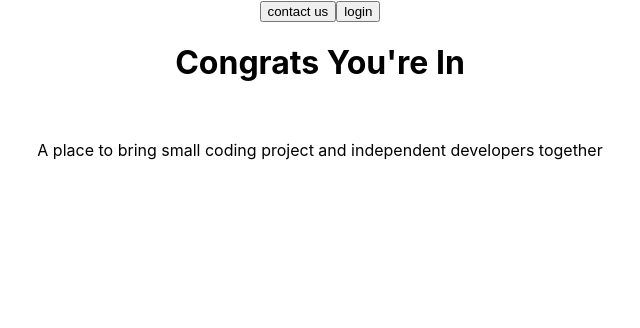
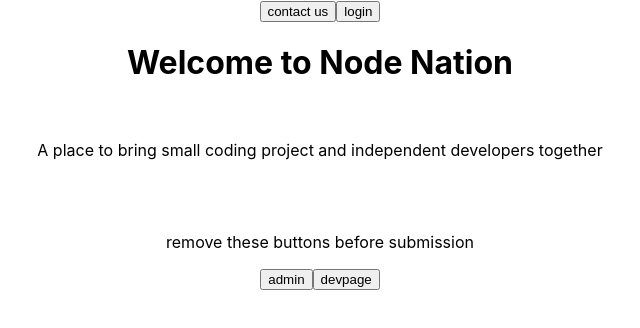
Before and after one commit to GWeightman/CNfull_stack_proto, a React (Create React App) app in the folder frontend/: page / in a window 1280 px wide. Shown: the top 328 px of the page, without its empty margins (320-960 px from the left). Built offline with nearby package versions, Linux system fonts and the light colour scheme.

Commit message:
new pages added

```diff
--- a/frontend/src/App.js
+++ b/frontend/src/App.js
@@ -5,6 +5,8 @@ import Login from './components/login'
 import Signup from './components/signup'
 import Home from './components/home';
 import Contact from './components/contact';
+import Admin from './components/admin'
+import Devpage from './components/devpage';
 
 const App = () => {
   const [username, setUsername] = useState();
@@ -22,6 +24,8 @@ const App = () => {
           <Route path='login' element={<Login setUsername={setUsername} setPassword={setPassword}/>}/>
           <Route path='signup' element={<Signup username={username} setUsername={setUsername} password={password} setPassword={setPassword} fname={fname} setFname={setFname} sname={sname} setSname={setSname} email={email} setEmail={setEmail}/>}/>
           <Route path='contact' element={<Contact/>}/>
+          <Route path='admin' element={<Admin/>}/>
+          <Route path='devpage' element={<Devpage/>}/>
         </Routes>
       </BrowserRouter>
 
--- /dev/null
+++ b/frontend/src/components/admin.js
@@ -0,0 +1,13 @@
+const Admin = () => {
+    return(
+        <div>
+            <h1>This is the admin page</h1>
+            <br/>
+            <p>this is where the jobs get posted</p>
+            <br/>
+            <button>to developer details</button>
+        </div>
+    )
+}
+
+export default Admin
--- /dev/null
+++ b/frontend/src/components/devpage.js
@@ -0,0 +1,14 @@
+const Devpage = () => {
+    return(
+        <div>
+            <h1>this is the dev page</h1>
+            <br/>
+            <p>this is where the accepted jobs go</p>
+            <br/>
+            <button>posted jobs</button>
+            <button>edit profile</button>
+        </div>
+    )
+}
+
+export default Devpage
--- a/frontend/src/components/home.js
+++ b/frontend/src/components/home.js
@@ -7,13 +7,26 @@ const Home = () => {
         window.location.href = "/login"
     }
 
+    const admin_button = () => {
+        window.location.href = "/admin"
+    }
+
+    const dev_button = () => {
+        window.location.href = "/devpage"
+    }
+
     return(
         <div>
             <button onClick={contact_button}>contact us</button>
             <button onClick={login_button}>login</button>
-            <h1>Congrats You're In</h1>
+            <h1>Welcome to Node Nation</h1>
             <br/>
             <p>A place to bring small coding project and independent developers together</p>
+            <br/>
+            <br/>
+            <p>remove these buttons before submission</p>
+            <button onClick={admin_button}>admin</button>
+            <button onClick={dev_button}>devpage</button>
         </div>
     )
 }
```
Also changed, not shown: 2 other files (tests, documents, lock files or other folders).
